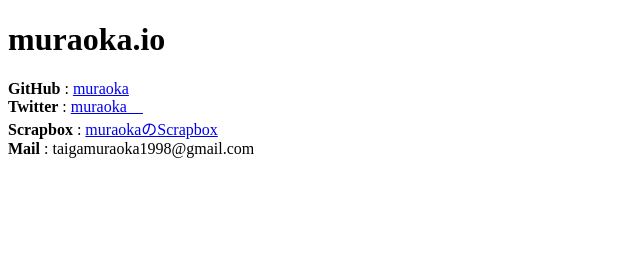
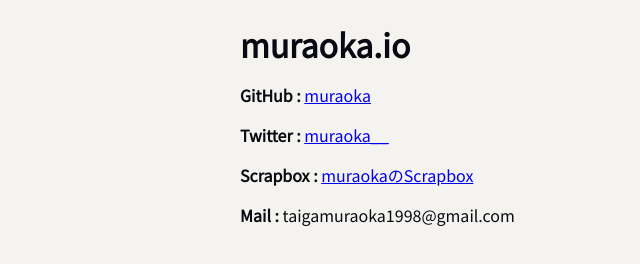
Before and after one commit to muraoka/muraoka.io, a Gatsby site: page / in a window 1280 px wide. Shown: the whole page, without its empty margins (0-640 px from the left). Built offline with nearby package versions, Linux system fonts and the light colour scheme; Gatsby itself is replaced by a stand-in of ours.

Commit message:
Add styles

```diff
--- a/gatsby-config.js
+++ b/gatsby-config.js
@@ -5,5 +5,16 @@
     description: 'I’m Taiga Muraoka: a developer.',
     twitterUserName: '@muraoka__',
   },
-  plugins: ['gatsby-plugin-typescript', 'gatsby-plugin-react-helmet'],
+  plugins: [
+    'gatsby-plugin-typescript',
+    'gatsby-plugin-react-helmet',
+    'gatsby-plugin-emotion',
+    {
+      resolve: 'gatsby-plugin-google-fonts',
+      options: {
+        fonts: ['Noto Sans JP'],
+        display: 'swap',
+      },
+    },
+  ],
 };
--- /dev/null
+++ b/src/components/layout.tsx
@@ -0,0 +1,31 @@
+import React from 'react';
+import 'ress';
+import { Global, css } from '@emotion/core';
+import styled from '@emotion/styled';
+import Head from '../components/head';
+
+const Container = styled.div`
+  margin: 1rem auto;
+  padding: 0 1rem;
+  max-width: 800px;
+`;
+
+const Layout = ({ children }: { children: any }) => {
+  return (
+    <Container>
+      <Head />
+      <Global
+        styles={css`
+          body {
+            background: #f5f3f0;
+            color: #080a11;
+            font-family: 'Noto Sans JP', sans-serif;
+          }
+        `}
+      />
+      {children}
+    </Container>
+  );
+};
+
+export default Layout;
--- a/src/pages/index.tsx
+++ b/src/pages/index.tsx
@@ -1,24 +1,41 @@
 import React from 'react';
-import Head from '../components/head';
+import styled from '@emotion/styled';
+import Layout from '../components/layout';
+
+const Title = styled.h1`
+  font-size: 2rem;
+  margin-bottom: 1rem;
+`;
+const Services = styled.div``;
+const Service = styled.p`
+  margin-bottom: 0.4rem;
+`;
+const ServiceName = styled.strong`
+  font-weight: bold;
+`;
 
 const Index = () => {
   return (
-    <main>
-      <Head />
-      <h1>muraoka.io</h1>
-      <p>
-        <strong>GitHub</strong> :{' '}
-        <a href="https://github.com/muraoka">muraoka</a>
-        <br />
-        <strong>Twitter</strong> :{' '}
-        <a href="https://twitter.com/muraoka__">muraoka__</a>
-        <br />
-        <strong>Scrapbox</strong> :{' '}
-        <a href="https://scrapbox.io/taigamuraoka/">muraokaのScrapbox</a>
-        <br />
-        <strong>Mail</strong> : taigamuraoka1998@gmail.com
-      </p>
-    </main>
+    <Layout>
+      <Title>muraoka.io</Title>
+      <Services>
+        <Service>
+          <ServiceName>GitHub : </ServiceName>
+          <a href="https://github.com/muraoka">muraoka</a>
+        </Service>
+        <Service>
+          <ServiceName>Twitter : </ServiceName>
+          <a href="https://twitter.com/muraoka__">muraoka__</a>
+        </Service>
+        <Service>
+          <ServiceName>Scrapbox : </ServiceName>
+          <a href="https://scrapbox.io/taigamuraoka/">muraokaのScrapbox</a>
+        </Service>
+        <Service>
+          <ServiceName>Mail : </ServiceName>taigamuraoka1998@gmail.com
+        </Service>
+      </Services>
+    </Layout>
   );
 };
 
```
Also changed, not shown: package.json (+6 -1 lines), 1 other file.
